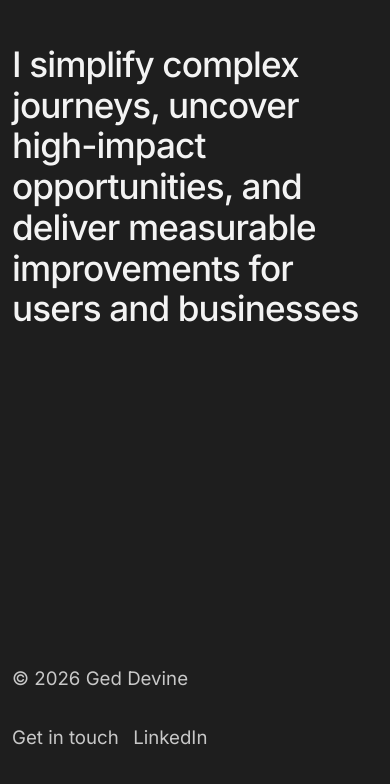
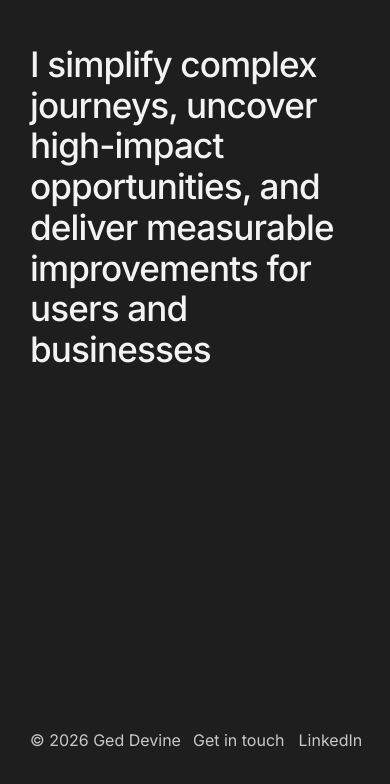
Before and after one commit to UXG-74/Portfolio, a plain HTML site: page index.html in a window 390 px wide. Shown: the part 60-844 px from the top of the page. Drawn offline with Linux system fonts and the light colour scheme.

Commit message:
Standardize mobile gutters and footer layout polish.
Align mobile spacing to 30px gutters site-wide and refine footer sizing/spacing consistency for mobile menu and page footers.

```diff
--- a/css/styles.css
+++ b/css/styles.css
@@ -80,7 +80,7 @@ main {
 
 @media (max-width: 640px) {
   :root {
-    --gutter: 0.75rem;
+    --gutter: 30px;
   }
 }
 
@@ -1197,6 +1197,37 @@ body.nav-open {
   color: var(--black);
 }
 
+@media (max-width: 768px) {
+  :root {
+    --gutter: 30px;
+  }
+
+  .site-footer {
+    margin-top: 30px;
+    font-size: 12pt;
+    color: #c8c8c8;
+  }
+
+  .site-footer .footer-inner {
+    flex-direction: row;
+    align-items: center;
+    justify-content: space-between;
+    gap: 12px;
+    flex-wrap: nowrap;
+  }
+
+  .site-footer .footer-inner p,
+  .site-footer .footer-links {
+    margin: 0;
+    white-space: nowrap;
+  }
+
+  .site-footer .footer-links {
+    flex-wrap: nowrap;
+    gap: 14px;
+  }
+}
+
 .visually-hidden {
   position: absolute;
   width: 1px;
```
